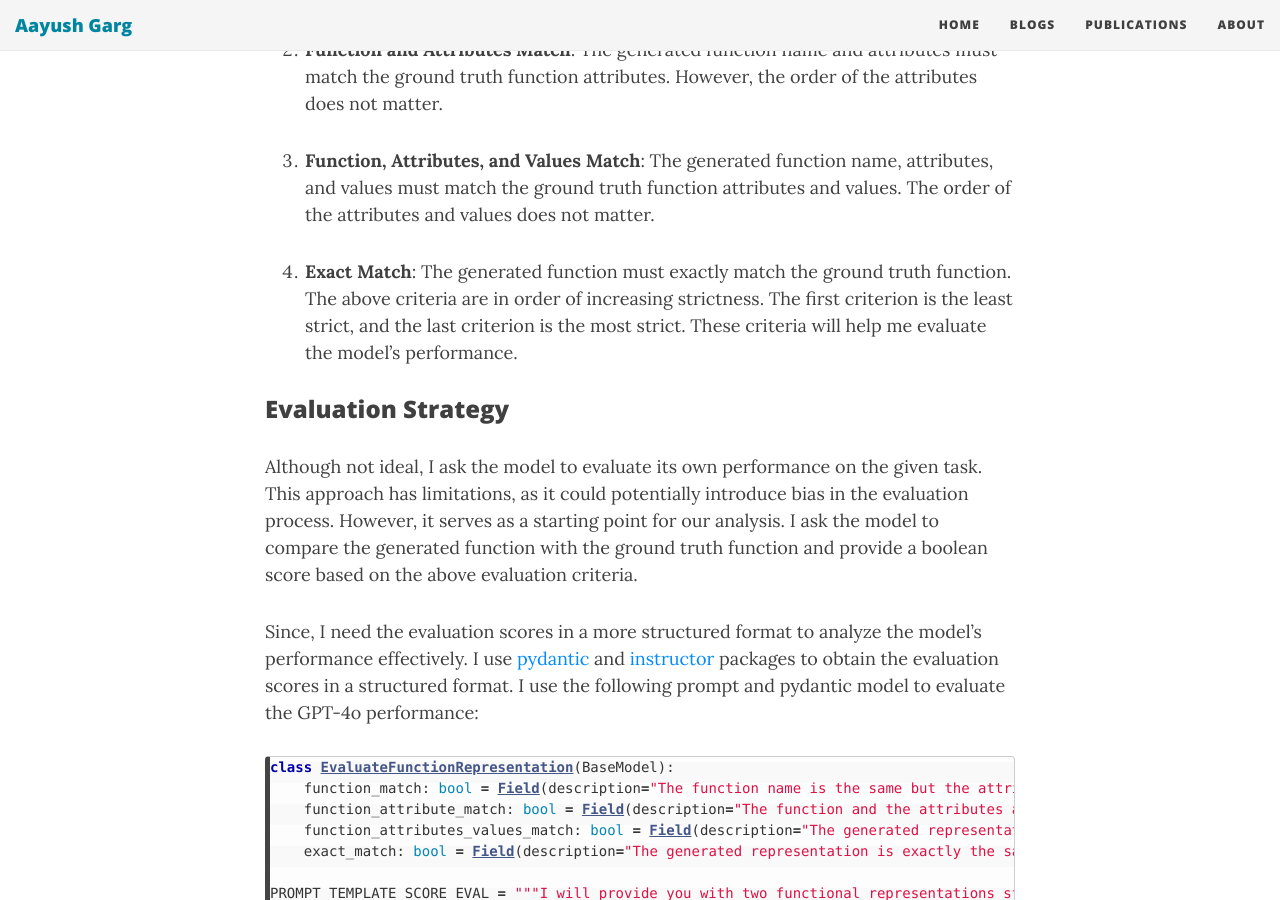
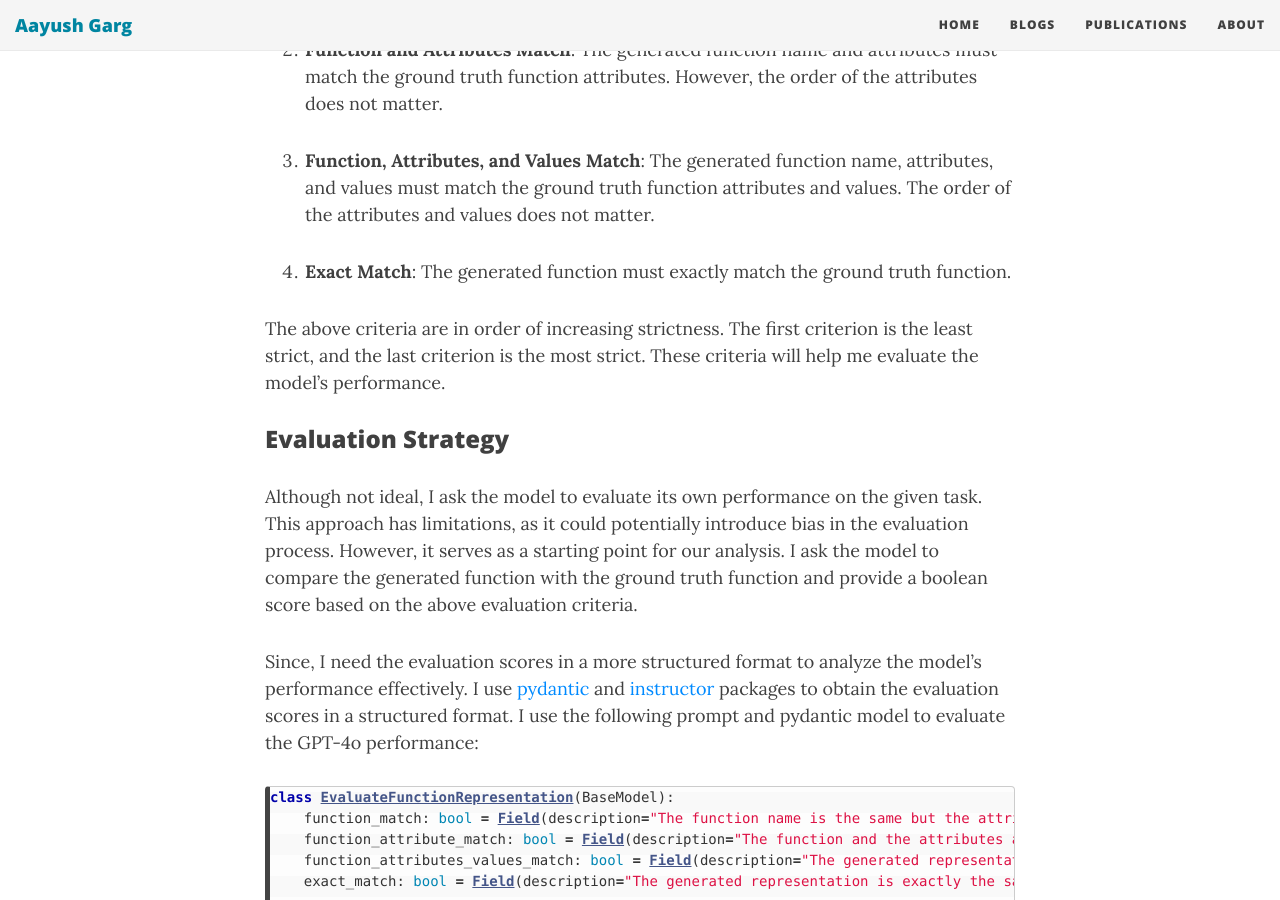
Before and after one commit to garg-aayush/garg-aayush.github.io, a Jekyll site: the page built from _posts/2024-07-03-baseline-gpt4o-structured-data.md, in a window 1280 px wide and 900 px high, scrolled down 3056 px. Built offline with Jekyll 4.4.1, drawn with Linux system fonts in a browser that asks for light colours; nearby versions of some CDN libraries; some of the changed text lies outside the part shown.

````diff
--- a/_posts/2024-07-01-baseline-gpt4o-structured-data.md
+++ b/_posts/2024-07-03-baseline-gpt4o-structured-data.md
@@ -119,6 +119,7 @@ Often, you require custom evaluation criteria for custom tasks. For structured f
 3. **Function, Attributes, and Values Match**: The generated function name, attributes, and values must match the ground truth function attributes and values. The order of the attributes and values does not matter.
 
 4. **Exact Match**: The generated function must exactly match the ground truth function.
+
 The above criteria are in order of increasing strictness. The first criterion is the least strict, and the last criterion is the most strict. These criteria will help me evaluate the model's performance.
 
 ### Evaluation Strategy
@@ -152,7 +153,7 @@ Let's think step by step.
 """
 ```
 
-> **Please go through the [GPT-4o baseline evaluation notebook](https://github.com/garg-aayush/llm-warehouse/blob/main/tutorials/Evaluate_GPT4_Viggo_dataset.ipynb)  for more details on prompt template and evaluation process and responses.**
+**Please go through the [GPT-4o baseline evaluation notebook](https://github.com/garg-aayush/llm-warehouse/blob/main/tutorials/Evaluate_GPT4_Viggo_dataset.ipynb)  for more details on prompt template and evaluation process and responses.**
 
 ### Evaluating the performance
 
````
Also changed, not shown: other parts of _posts/2024-07-03-baseline-gpt4o-structured-data.md (+2 -5 lines).
